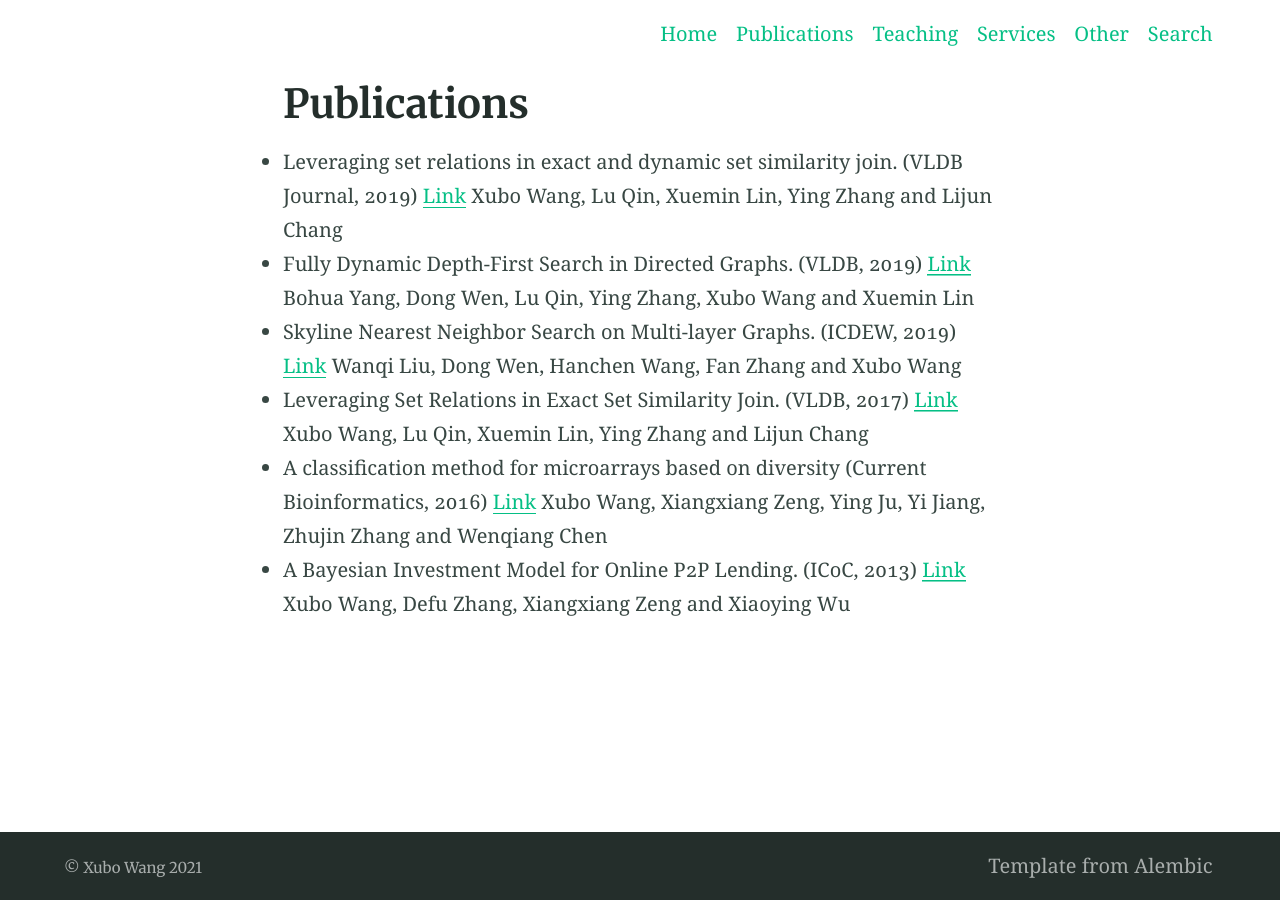
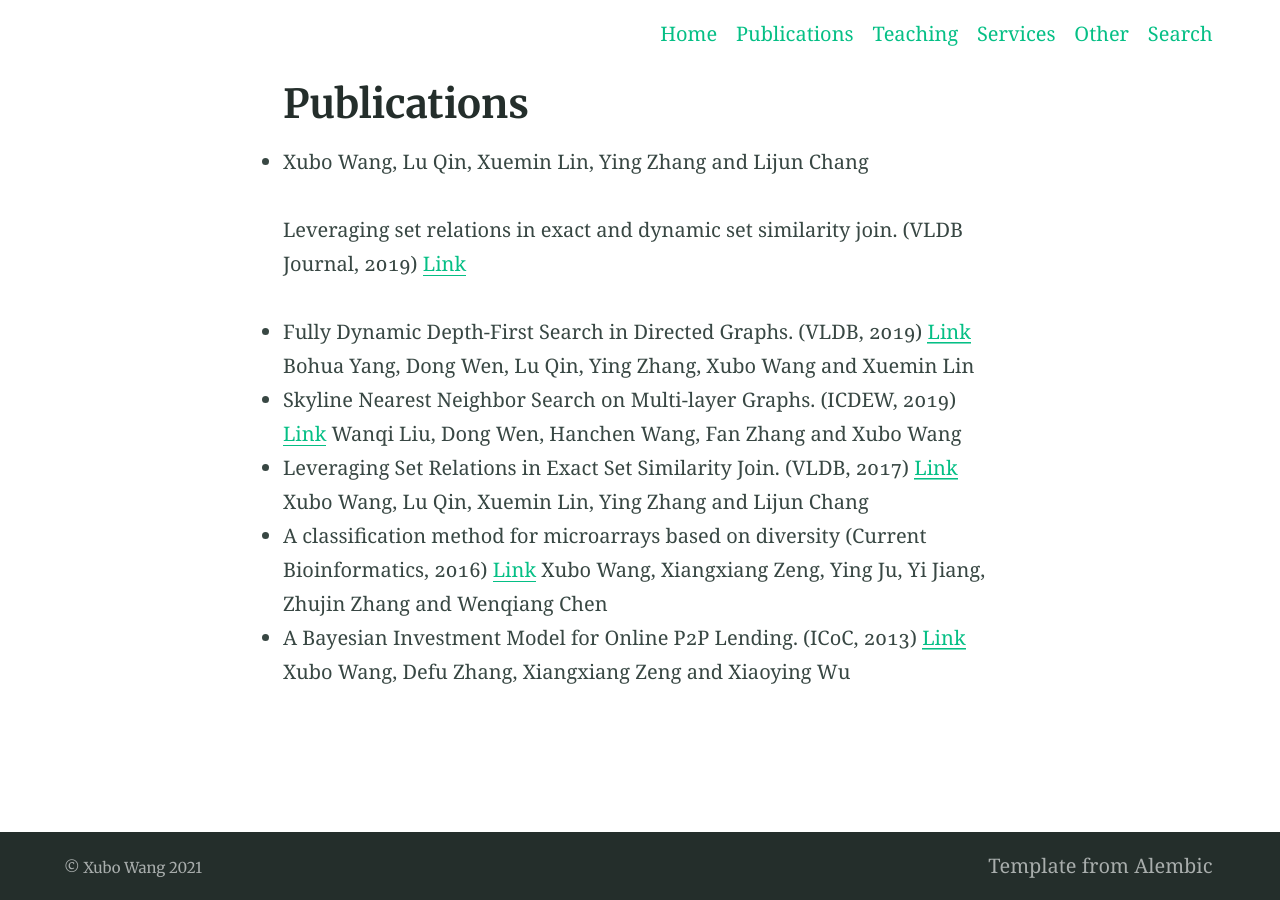
Before and after one commit to xbwanglab/xwang, a Jekyll site: the page built from publications.md, in a window 1280 px wide. Built offline with Jekyll 4.4.1, drawn with Linux system fonts in a browser that asks for light colours.

```diff
--- a/publications.md
+++ b/publications.md
@@ -5,8 +5,10 @@ title: Publications
 
 
 
-* Leveraging set relations in exact and dynamic set similarity join. (VLDB Journal, 2019) [Link](https://link.springer.com/article/10.1007/s00778-018-0529-2)
-Xubo Wang, Lu Qin, Xuemin Lin, Ying Zhang and Lijun Chang
+* Xubo Wang, Lu Qin, Xuemin Lin, Ying Zhang and Lijun Chang
+
+Leveraging set relations in exact and dynamic set similarity join. (VLDB Journal, 2019) [Link](https://link.springer.com/article/10.1007/s00778-018-0529-2)
+
 * Fully Dynamic Depth-First Search in Directed Graphs. (VLDB, 2019) [Link](http://www.vldb.org/pvldb/vol13/p142-yang.pdf)
 Bohua Yang, Dong Wen, Lu Qin, Ying Zhang, Xubo Wang and Xuemin Lin
 * Skyline Nearest Neighbor Search on Multi-layer Graphs. (ICDEW, 2019) [Link](https://ieeexplore.ieee.org/document/8750910)
```
